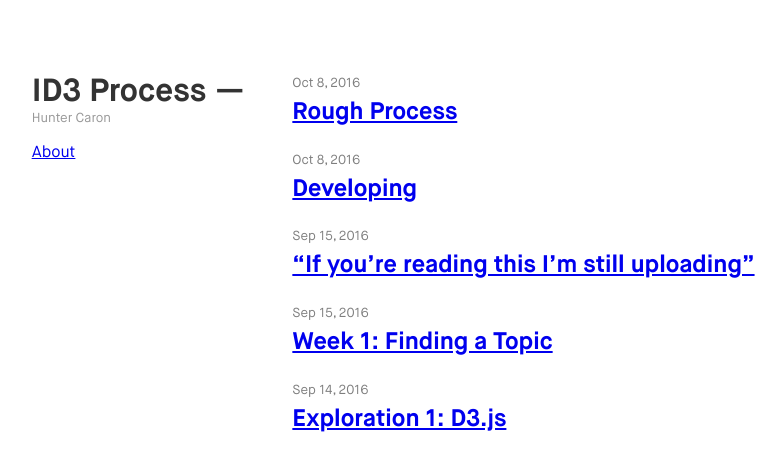
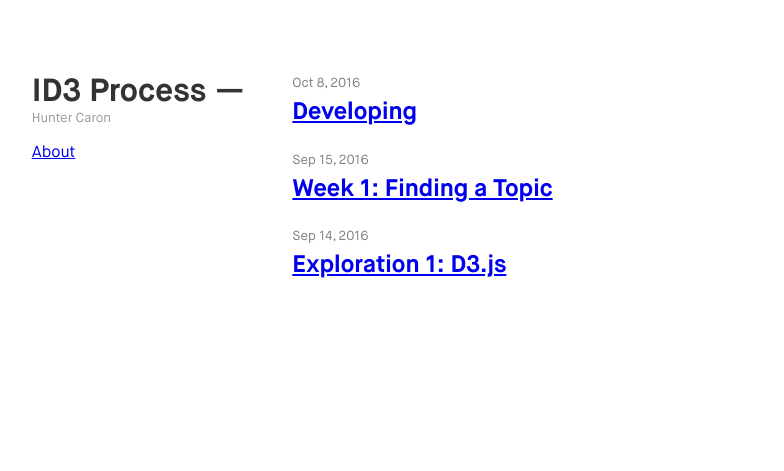
Before and after one commit to huntercaron/id3, a Jekyll site: the page built from index.html, in a window 1280 px wide. Shown: the top 471 px of the page, without its empty margins (94-878 px from the left). Built offline with Jekyll 4.4.1, drawn with Linux system fonts in a browser that asks for light colours.

Commit message:
pushing placeholder

```diff
--- a/_includes/head.html
+++ b/_includes/head.html
@@ -8,7 +8,7 @@
 <link href="https://fonts.googleapis.com/css?family=Karla:400,700" rel="stylesheet">
   {% assign custom_url = site.url | append: site.baseurl %}
   {% assign full_base_url = custom_url | default: site.github.url %}
-  <link rel="stylesheet" href="{{ "/css/main.css" | prepend: full_base_url }}">
+  <link rel="stylesheet" href="{{ "/css/main.css" | prepend: site.github.url }}">
   <link rel="canonical" href="{{ page.url | replace:'index.html','' | prepend: full_base_url }}">
   <link rel="alternate" type="application/rss+xml" title="{{ site.title | escape }}" href="{{ "/feed.xml" | prepend: full_base_url }}">
 
--- a/_posts/2016-09-16-progress.markdown
+++ /dev/null
@@ -1,8 +0,0 @@
----
-layout: post
-title:  “If you’re reading this I’m still uploading”
-date:   2016-09-15
-categories: process
----
-
-My process wasn’t as well thought out as I would’ve liked for this project. I’m still getting it together.
```
Also changed, not shown: _posts/2016-10-8-rough-proces.markdown (deleted, +0 -8 lines), assets/id3-001_roughs4.jpeg.
